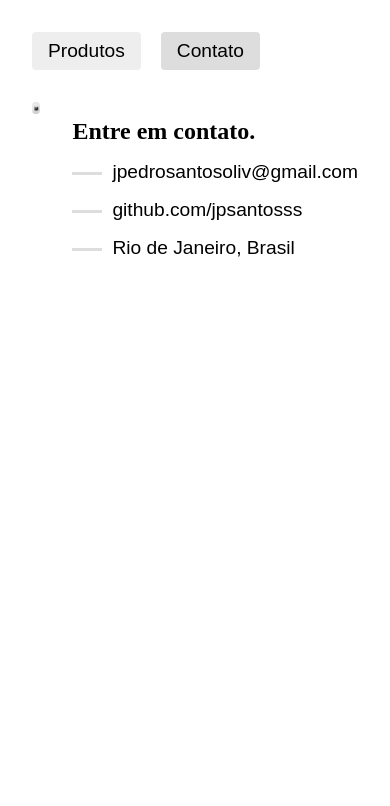
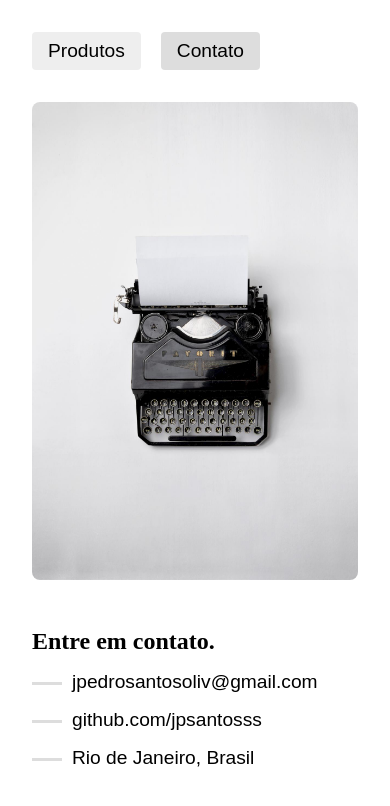
Before and after one commit to jpsantosss/react-ranek, a React (Vite) app: page /contato in a window 390 px wide. Shown: the top 806 px of the page. Built offline with nearby package versions, Linux system fonts and the light colour scheme.

Commit message:
style: adiciona responsividade para mobile

```diff
--- a/src/css/contato/Contato.css
+++ b/src/css/contato/Contato.css
@@ -38,3 +38,9 @@
   height: 3px;
   background-color: #ddd;
 }
+
+@media (max-width: 768px) {
+  .contato-container {
+    grid-template-columns: 1fr;
+  }
+}
--- a/src/css/home/Home.css
+++ b/src/css/home/Home.css
@@ -18,3 +18,9 @@
   font-family: "Times New Roman", Times, serif;
   color: black;
 }
+
+@media (max-width: 768px) {
+  .home-container {
+    grid-template-columns: 1fr;
+  }
+}
```
